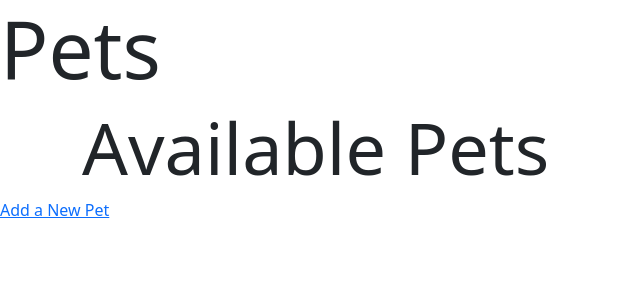
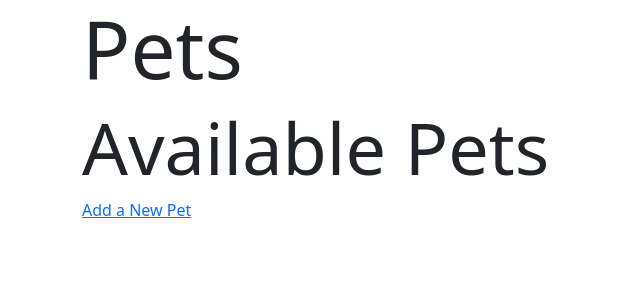
Before and after one commit to taylorwagner/flaskadopt, a Flask app: page / in a window 1280 px wide. Shown: the top 300 px of the page, without its empty margins (0-640 px from the left). Run offline with Flask 2, Linux system fonts and the light colour scheme; data that the repository does not hold is empty.

Commit message:
homepage styling

```diff
--- a/templates/index.html
+++ b/templates/index.html
@@ -1,7 +1,9 @@
 {% extends 'base.html' %}
     {% block title %}Pet Adoption Agency{% endblock %}
     {% block content %}
+    <div class="container">
     <h1 class="display-1">Pets</h1>
+    </div>
 
     {% for msg in get_flashed_messages() %}
     <div class="alert alert-warning alert-dismissible fade show" role="alert">{{ msg }}
@@ -41,7 +43,7 @@
         </div>
     </div>
 
-    <div>
+    <div class="container">
         <a href="/add">Add a New Pet</a>
     </div>
 {% endblock %}
```
